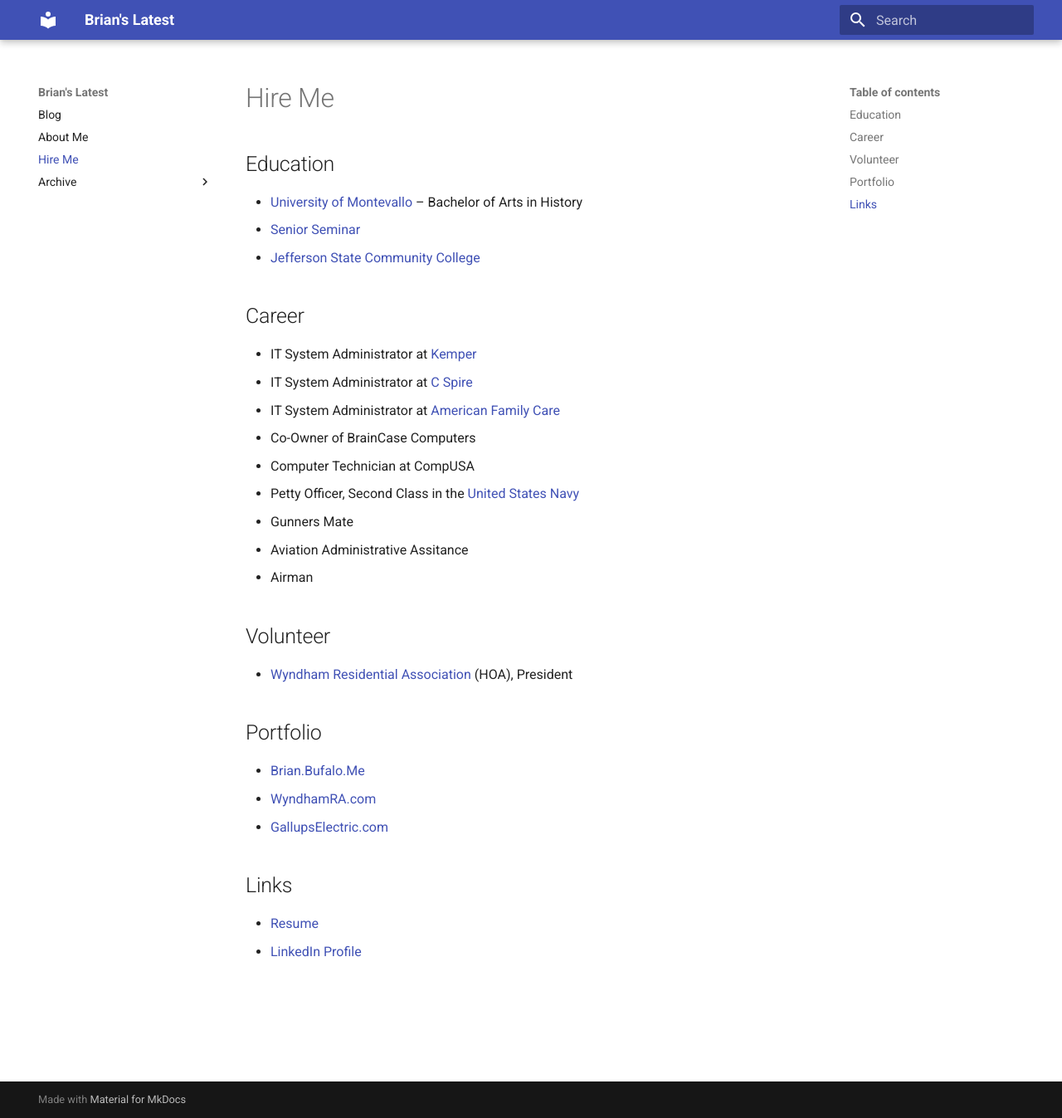
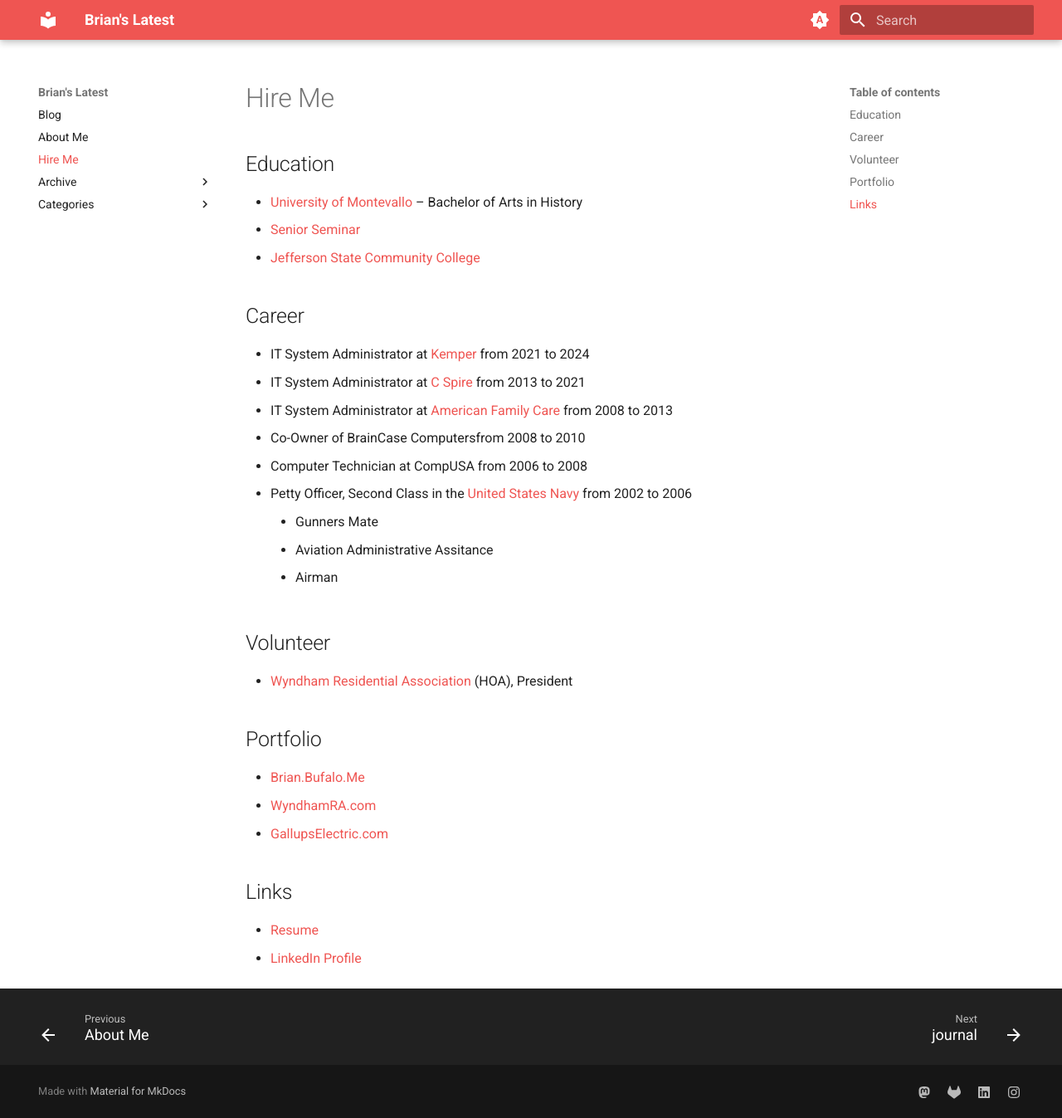
Before and after one commit to bmbufalo/bmbufalo, an MkDocs documentation site: the page built from docs/hire_me.md, in a window 1280 px wide and 1347 px high. Shown: the whole window at 83% size. Built offline with MkDocs 1.6.1 and Material for MkDocs 9.7.7, drawn with Linux system fonts in a browser that asks for light colours.

Commit message:
lots of updates

```diff
--- a/docs/hire_me.md
+++ b/docs/hire_me.md
@@ -8,15 +8,15 @@
 
 ## Career
 
-- IT System Administrator at [Kemper](https://www.kemper.com)
-- IT System Administrator at [C Spire](https://www.cspire.com)
-- IT System Administrator at [American Family Care](https://www.americanfamilycare.com)
-- Co-Owner of BrainCase Computers
-- Computer Technician at CompUSA
-- Petty Officer, Second Class in the [United States Navy](https://www.navy.mil)
-  - Gunners Mate
-  - Aviation Administrative Assitance
-  - Airman
+- IT System Administrator at [Kemper](https://www.kemper.com) from 2021 to 2024
+- IT System Administrator at [C Spire](https://www.cspire.com) from 2013 to 2021
+- IT System Administrator at [American Family Care](https://www.americanfamilycare.com) from 2008 to 2013
+- Co-Owner of BrainCase Computersfrom 2008 to 2010
+- Computer Technician at CompUSA from 2006 to 2008
+- Petty Officer, Second Class in the [United States Navy](https://www.navy.mil) from 2002 to 2006
+    - Gunners Mate
+    - Aviation Administrative Assitance
+    - Airman
 
 ## Volunteer
 
--- a/mkdocs.yml
+++ b/mkdocs.yml
@@ -1,20 +1,76 @@
 site_name: Brian's Latest
 site_url: https://pages.gitlab.io/bmbufalo
 site_dir: public
+
 theme:
   name: material
+  navigation:
+    next: false
+    previous: false
   features:
     - navigation.instant
     - navigation.path
+    - navigation.footer
     - toc.follow
 
+  palette:
+    # Palette toggle for automatic mode
+    - media: "(prefers-color-scheme)"
+      toggle:
+        icon: material/brightness-auto
+        name: Switch to light mode
+
+    # Palette toggle for light mode
+    - media: "(prefers-color-scheme: light)"
+      scheme: default
+      primary: red
+      accent: red
+      toggle:
+        icon: material/brightness-7
+        name: Switch to dark mode
+
+    # Palette toggle for dark mode
+    - media: "(prefers-color-scheme: dark)"
+      primary: red
+      accent: pink
+      scheme: slate
+      toggle:
+        icon: material/brightness-4
+        name: Switch to system preference
+
 plugins:
+  - rss:
+      enabled: !ENV [CI, false]
+      match_path: posts/.*
+      date_from_meta:
+        as_creation: date
+      categories:
+        - categories
+        - tags
+
   - blog:
       blog_dir: .
       blog_toc: true
       categories: true
+
   - search
   - tags
+
+extra:
+  social:
+    - icon: fontawesome/brands/mastodon
+      link: https://fosstodon.org/@bmbufalo
+      name: bmbufalo on Fosstodon
+    - icon: fontawesome/brands/gitlab
+      link: https://gitlab.com/bmbufalo
+      name: bmbufalo on GitLab
+    - icon: fontawesome/brands/linkedin
+      link: https://www.linkedin.com/in/bmbufalo
+      name: bmbufalo on LinkedIn
+    - icon: fontawesome/brands/instagram
+      link: https://www.instagram.com/bmbufalo/
+      name: bmbufalo on Instagram
+
 nav:
   - index.md
   - about_me.md
--- a/requirements.txt
+++ b/requirements.txt
@@ -4,3 +4,4 @@
 # Add your custom theme if not inside a theme_dir
 # (https://github.com/mkdocs/mkdocs/wiki/MkDocs-Themes)
 mkdocs-material>=5.4.0
+mkdocs-rss-plugin
```
Also changed, not shown: docs/posts/hello_world.md (+5 -0 lines), docs/posts/second_post.md (+5 -0 lines), 1 other file.
